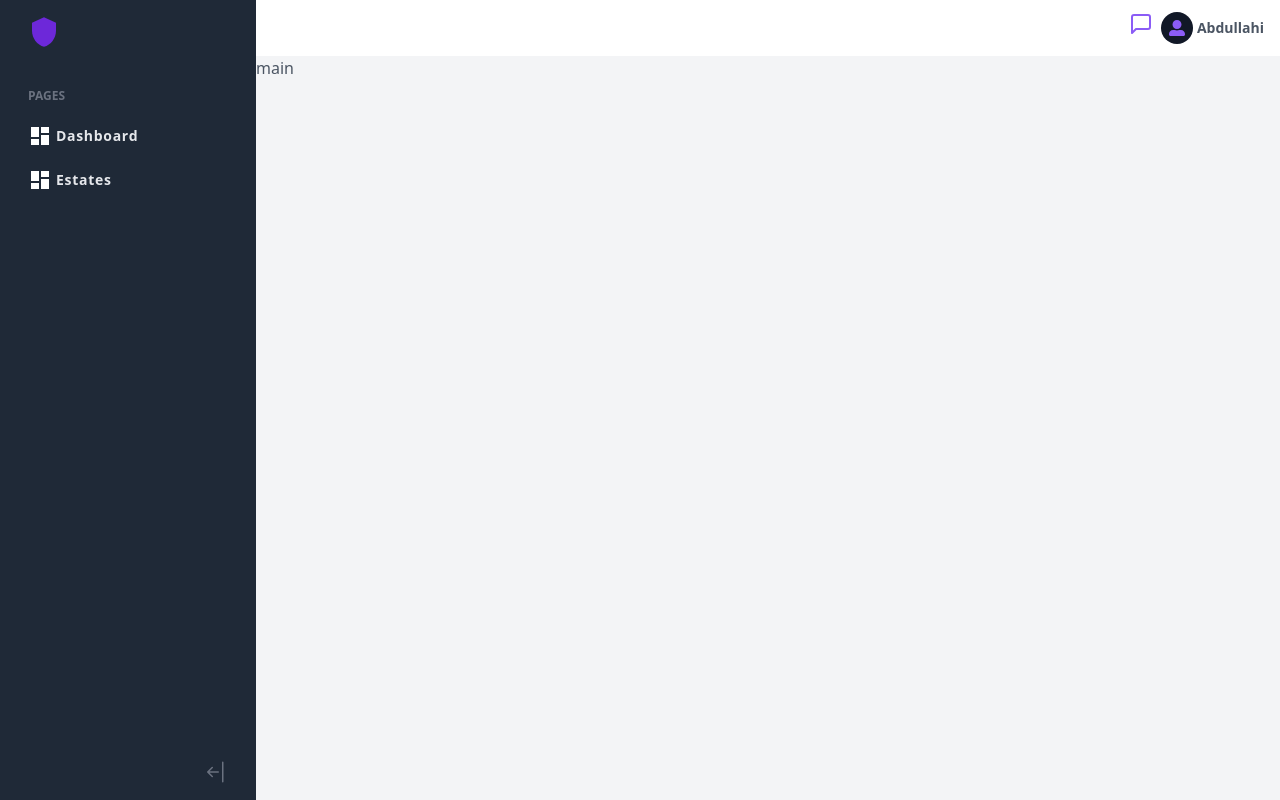
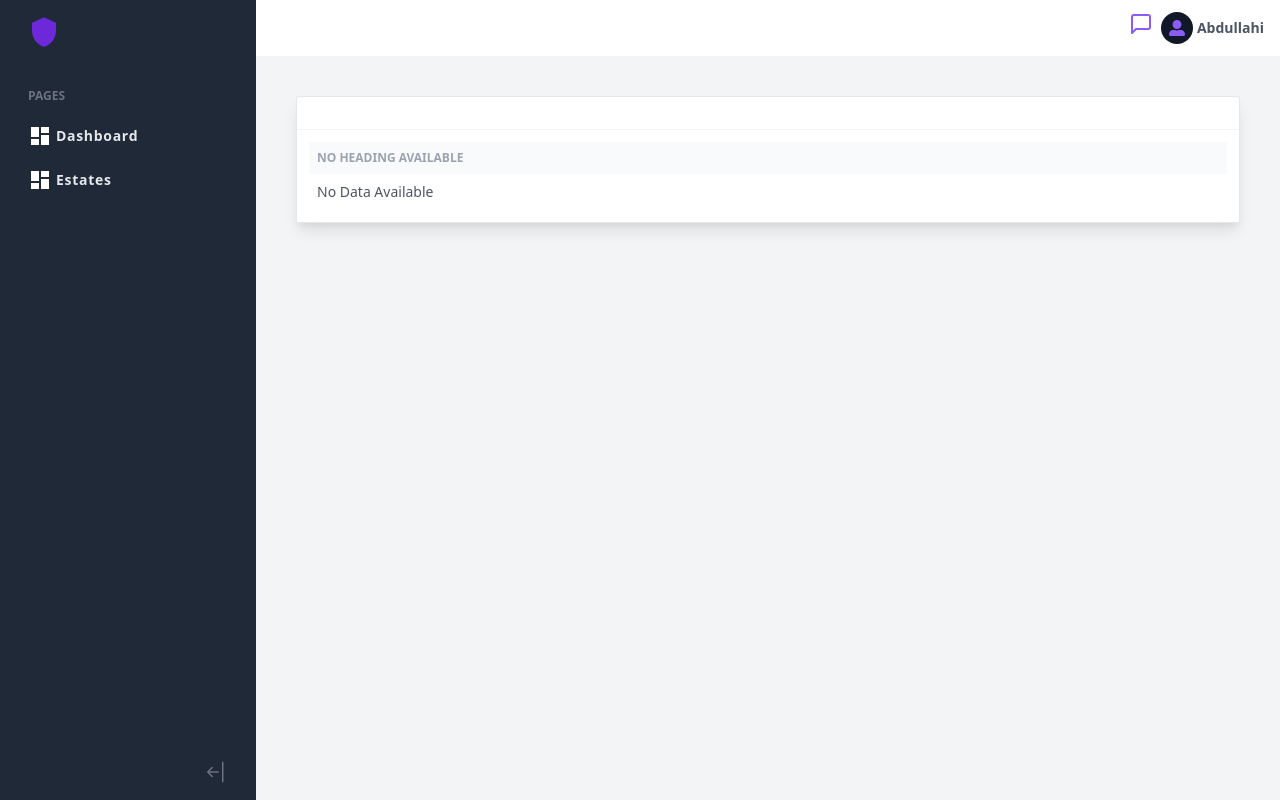
Before and after one commit to Jimlah/estatevisa-app, a React (Create React App) app: page / in a window 1280 px wide. Built offline with nearby package versions, Linux system fonts and the light colour scheme.

Commit message:
Created the table component

```diff
--- a/src/App.css
+++ b/src/App.css
@@ -610,10 +610,6 @@ video {
   --tw-shadow: 0 0 #0000;
 }
 
-.static {
-  position: static;
-}
-
 .fixed {
   position: fixed;
 }
@@ -639,16 +635,20 @@ video {
   left: 0px;
 }
 
-.bottom-0 {
-  bottom: 0px;
-}
-
 .right-0 {
   right: 0px;
 }
 
 .z-40 {
   z-index: 40;
+}
+
+.col-span-full {
+  grid-column: 1 / -1;
+}
+
+.mr-2 {
+  margin-right: 0.5rem;
 }
 
 .mb-10 {
@@ -663,6 +663,10 @@ video {
   display: flex;
 }
 
+.table {
+  display: table;
+}
+
 .hidden {
   display: none;
 }
@@ -675,6 +679,10 @@ video {
   height: 1.5rem;
 }
 
+.h-4 {
+  height: 1rem;
+}
+
 .h-full {
   height: 100%;
 }
@@ -683,24 +691,12 @@ video {
   height: 2rem;
 }
 
-.h-4 {
-  height: 1rem;
-}
-
 .w-full {
   width: 100%;
 }
 
 .w-6 {
   width: 1.5rem;
-}
-
-.w-64 {
-  width: 16rem;
-}
-
-.w-8 {
-  width: 2rem;
 }
 
 .w-48 {
@@ -715,12 +711,12 @@ video {
   width: 8rem;
 }
 
-.max-w-sm {
-  max-width: 24rem;
+.w-64 {
+  width: 16rem;
 }
 
-.max-w-0 {
-  max-width: 0rem;
+.w-8 {
+  width: 2rem;
 }
 
 .max-w-min {
@@ -732,8 +728,22 @@ video {
   flex: 1 1 0%;
 }
 
+.flex-shrink-0 {
+  flex-shrink: 0;
+}
+
+.table-auto {
+  table-layout: auto;
+}
+
 .-translate-x-64 {
   --tw-translate-x: -16rem;
+  -webkit-transform: var(--tw-transform);
+          transform: var(--tw-transform);
+}
+
+.rotate-180 {
+  --tw-rotate: 180deg;
   -webkit-transform: var(--tw-transform);
           transform: var(--tw-transform);
 }
@@ -766,16 +776,22 @@ video {
   justify-content: space-between;
 }
 
+.space-y-0\.5 > :not([hidden]) ~ :not([hidden]) {
+  --tw-space-y-reverse: 0;
+  margin-top: calc(0.125rem * calc(1 - var(--tw-space-y-reverse)));
+  margin-bottom: calc(0.125rem * var(--tw-space-y-reverse));
+}
+
+.space-y-0 > :not([hidden]) ~ :not([hidden]) {
+  --tw-space-y-reverse: 0;
+  margin-top: calc(0px * calc(1 - var(--tw-space-y-reverse)));
+  margin-bottom: calc(0px * var(--tw-space-y-reverse));
+}
+
 .space-x-1 > :not([hidden]) ~ :not([hidden]) {
   --tw-space-x-reverse: 0;
   margin-right: calc(0.25rem * var(--tw-space-x-reverse));
   margin-left: calc(0.25rem * calc(1 - var(--tw-space-x-reverse)));
-}
-
-.space-y-2 > :not([hidden]) ~ :not([hidden]) {
-  --tw-space-y-reverse: 0;
-  margin-top: calc(0.5rem * calc(1 - var(--tw-space-y-reverse)));
-  margin-bottom: calc(0.5rem * var(--tw-space-y-reverse));
 }
 
 .space-y-1 > :not([hidden]) ~ :not([hidden]) {
@@ -790,52 +806,27 @@ video {
   margin-left: calc(0.5rem * calc(1 - var(--tw-space-x-reverse)));
 }
 
-.space-y-0\.5 > :not([hidden]) ~ :not([hidden]) {
-  --tw-space-y-reverse: 0;
-  margin-top: calc(0.125rem * calc(1 - var(--tw-space-y-reverse)));
-  margin-bottom: calc(0.125rem * var(--tw-space-y-reverse));
-}
-
-.space-y-0 > :not([hidden]) ~ :not([hidden]) {
-  --tw-space-y-reverse: 0;
-  margin-top: calc(0px * calc(1 - var(--tw-space-y-reverse)));
-  margin-bottom: calc(0px * var(--tw-space-y-reverse));
-}
-
-.divide-x-2 > :not([hidden]) ~ :not([hidden]) {
-  --tw-divide-x-reverse: 0;
-  border-right-width: calc(2px * var(--tw-divide-x-reverse));
-  border-left-width: calc(2px * calc(1 - var(--tw-divide-x-reverse)));
-}
-
 .divide-y > :not([hidden]) ~ :not([hidden]) {
   --tw-divide-y-reverse: 0;
   border-top-width: calc(1px * calc(1 - var(--tw-divide-y-reverse)));
   border-bottom-width: calc(1px * var(--tw-divide-y-reverse));
 }
 
-.place-self-end {
-  place-self: end;
-}
-
-.self-end {
-  align-self: flex-end;
-}
-
-.justify-self-end {
-  justify-self: end;
+.divide-gray-100 > :not([hidden]) ~ :not([hidden]) {
+  --tw-divide-opacity: 1;
+  border-color: rgba(243, 244, 246, var(--tw-divide-opacity));
 }
 
 .overflow-hidden {
   overflow: hidden;
 }
 
+.overflow-x-auto {
+  overflow-x: auto;
+}
+
 .whitespace-nowrap {
   white-space: nowrap;
-}
-
-.rounded {
-  border-radius: 0.25rem;
 }
 
 .rounded-lg {
@@ -846,6 +837,14 @@ video {
   border-radius: 9999px;
 }
 
+.rounded-sm {
+  border-radius: 0.125rem;
+}
+
+.rounded {
+  border-radius: 0.25rem;
+}
+
 .border {
   border-width: 1px;
 }
@@ -854,14 +853,19 @@ video {
   border-bottom-width: 1px;
 }
 
-.border-red-500 {
-  --tw-border-opacity: 1;
-  border-color: rgba(239, 68, 68, var(--tw-border-opacity));
-}
-
 .border-gray-700 {
   --tw-border-opacity: 1;
   border-color: rgba(55, 65, 81, var(--tw-border-opacity));
+}
+
+.border-gray-200 {
+  --tw-border-opacity: 1;
+  border-color: rgba(229, 231, 235, var(--tw-border-opacity));
+}
+
+.border-gray-100 {
+  --tw-border-opacity: 1;
+  border-color: rgba(243, 244, 246, var(--tw-border-opacity));
 }
 
 .bg-gray-100 {
@@ -869,24 +873,24 @@ video {
   background-color: rgba(243, 244, 246, var(--tw-bg-opacity));
 }
 
-.bg-gray-800 {
-  --tw-bg-opacity: 1;
-  background-color: rgba(31, 41, 55, var(--tw-bg-opacity));
-}
-
 .bg-white {
   --tw-bg-opacity: 1;
   background-color: rgba(255, 255, 255, var(--tw-bg-opacity));
 }
 
-.bg-red-500 {
+.bg-gray-900 {
   --tw-bg-opacity: 1;
-  background-color: rgba(239, 68, 68, var(--tw-bg-opacity));
+  background-color: rgba(17, 24, 39, var(--tw-bg-opacity));
 }
 
-.bg-gray-500 {
+.bg-gray-50 {
   --tw-bg-opacity: 1;
-  background-color: rgba(107, 114, 128, var(--tw-bg-opacity));
+  background-color: rgba(249, 250, 251, var(--tw-bg-opacity));
+}
+
+.bg-gray-800 {
+  --tw-bg-opacity: 1;
+  background-color: rgba(31, 41, 55, var(--tw-bg-opacity));
 }
 
 .bg-gray-200 {
@@ -894,9 +898,16 @@ video {
   background-color: rgba(229, 231, 235, var(--tw-bg-opacity));
 }
 
-.bg-gray-900 {
-  --tw-bg-opacity: 1;
-  background-color: rgba(17, 24, 39, var(--tw-bg-opacity));
+.p-5 {
+  padding: 1.25rem;
+}
+
+.p-2 {
+  padding: 0.5rem;
+}
+
+.p-3 {
+  padding: 0.75rem;
 }
 
 .p-4 {
@@ -905,20 +916,6 @@ video {
 
 .p-1 {
   padding: 0.25rem;
-}
-
-.p-2 {
-  padding: 0.5rem;
-}
-
-.px-3 {
-  padding-left: 0.75rem;
-  padding-right: 0.75rem;
-}
-
-.py-2 {
-  padding-top: 0.5rem;
-  padding-bottom: 0.5rem;
 }
 
 .px-4 {
@@ -931,8 +928,32 @@ video {
   padding-bottom: 0.75rem;
 }
 
+.py-2 {
+  padding-top: 0.5rem;
+  padding-bottom: 0.5rem;
+}
+
+.px-5 {
+  padding-left: 1.25rem;
+  padding-right: 1.25rem;
+}
+
+.py-4 {
+  padding-top: 1rem;
+  padding-bottom: 1rem;
+}
+
+.px-3 {
+  padding-left: 0.75rem;
+  padding-right: 0.75rem;
+}
+
 .pl-3 {
   padding-left: 0.75rem;
+}
+
+.text-left {
+  text-align: left;
 }
 
 .text-sm {
@@ -945,20 +966,20 @@ video {
   line-height: 1rem;
 }
 
+.font-medium {
+  font-weight: 500;
+}
+
+.font-normal {
+  font-weight: 400;
+}
+
 .font-semibold {
   font-weight: 600;
 }
 
 .font-bold {
   font-weight: 700;
-}
-
-.font-medium {
-  font-weight: 500;
-}
-
-.font-normal {
-  font-weight: 400;
 }
 
 .uppercase {
@@ -969,16 +990,8 @@ video {
   font-style: italic;
 }
 
-.leading-5 {
-  line-height: 1.25rem;
-}
-
 .leading-4 {
   line-height: 1rem;
-}
-
-.tracking-wider {
-  letter-spacing: 0.05em;
 }
 
 .tracking-wide {
@@ -989,9 +1002,48 @@ video {
   letter-spacing: -0.025em;
 }
 
+.tracking-wider {
+  letter-spacing: 0.05em;
+}
+
 .text-gray-600 {
   --tw-text-opacity: 1;
   color: rgba(75, 85, 99, var(--tw-text-opacity));
+}
+
+.text-purple-500 {
+  --tw-text-opacity: 1;
+  color: rgba(139, 92, 246, var(--tw-text-opacity));
+}
+
+.text-gray-900 {
+  --tw-text-opacity: 1;
+  color: rgba(17, 24, 39, var(--tw-text-opacity));
+}
+
+.text-gray-700 {
+  --tw-text-opacity: 1;
+  color: rgba(55, 65, 81, var(--tw-text-opacity));
+}
+
+.text-gray-500 {
+  --tw-text-opacity: 1;
+  color: rgba(107, 114, 128, var(--tw-text-opacity));
+}
+
+.text-blue-700 {
+  --tw-text-opacity: 1;
+  color: rgba(29, 78, 216, var(--tw-text-opacity));
+}
+
+.text-gray-800 {
+  --tw-text-opacity: 1;
+  color: rgba(31, 41, 55, var(--tw-text-opacity));
+}
+
+.text-gray-400 {
+  --tw-text-opacity: 1;
+  color: rgba(156, 163, 175, var(--tw-text-opacity));
 }
 
 .text-white {
@@ -1009,43 +1061,18 @@ video {
   color: rgba(109, 40, 217, var(--tw-text-opacity));
 }
 
-.text-gray-500 {
-  --tw-text-opacity: 1;
-  color: rgba(107, 114, 128, var(--tw-text-opacity));
-}
-
-.text-purple-500 {
-  --tw-text-opacity: 1;
-  color: rgba(139, 92, 246, var(--tw-text-opacity));
-}
-
-.text-gray-900 {
-  --tw-text-opacity: 1;
-  color: rgba(17, 24, 39, var(--tw-text-opacity));
-}
-
-.text-gray-700 {
-  --tw-text-opacity: 1;
-  color: rgba(55, 65, 81, var(--tw-text-opacity));
-}
-
-.text-red-500 {
-  --tw-text-opacity: 1;
-  color: rgba(239, 68, 68, var(--tw-text-opacity));
-}
-
 .text-purple-900 {
   --tw-text-opacity: 1;
   color: rgba(76, 29, 149, var(--tw-text-opacity));
 }
 
-.text-blue-700 {
-  --tw-text-opacity: 1;
-  color: rgba(29, 78, 216, var(--tw-text-opacity));
+.shadow {
+  --tw-shadow: 0 1px 3px 0 rgba(0, 0, 0, 0.1), 0 1px 2px 0 rgba(0, 0, 0, 0.06);
+  box-shadow: var(--tw-ring-offset-shadow, 0 0 #0000), var(--tw-ring-shadow, 0 0 #0000), var(--tw-shadow);
 }
 
-.shadow {
-  --tw-shadow: 0 1px 3px 0 rgba(0, 0, 0, 0.1), 0 1px 2px 0 rgba(0, 0, 0, 0.06);
+.shadow-lg {
+  --tw-shadow: 0 10px 15px -3px rgba(0, 0, 0, 0.1), 0 4px 6px -2px rgba(0, 0, 0, 0.05);
   box-shadow: var(--tw-ring-offset-shadow, 0 0 #0000), var(--tw-ring-shadow, 0 0 #0000), var(--tw-shadow);
 }
 
@@ -1083,9 +1110,14 @@ video {
   background-color: rgba(17, 24, 39, var(--tw-bg-opacity));
 }
 
-.hover\:text-gray-300:hover {
+.hover\:bg-gray-300:hover {
+  --tw-bg-opacity: 1;
+  background-color: rgba(209, 213, 219, var(--tw-bg-opacity));
+}
+
+.hover\:text-purple-600:hover {
   --tw-text-opacity: 1;
-  color: rgba(209, 213, 219, var(--tw-text-opacity));
+  color: rgba(124, 58, 237, var(--tw-text-opacity));
 }
 
 .hover\:text-gray-600:hover {
@@ -1093,9 +1125,9 @@ video {
   color: rgba(75, 85, 99, var(--tw-text-opacity));
 }
 
-.hover\:text-purple-600:hover {
+.hover\:text-gray-300:hover {
   --tw-text-opacity: 1;
-  color: rgba(124, 58, 237, var(--tw-text-opacity));
+  color: rgba(209, 213, 219, var(--tw-text-opacity));
 }
 
 .hover\:outline-none:hover {
@@ -1116,6 +1148,12 @@ video {
 .group:hover .group-hover\:text-white {
   --tw-text-opacity: 1;
   color: rgba(255, 255, 255, var(--tw-text-opacity));
+}
+
+@media (min-width: 640px) {
+  .sm\:mr-3 {
+    margin-right: 0.75rem;
+  }
 }
 
 @media (min-width: 1024px) {
@@ -1149,4 +1187,14 @@ video {
     -webkit-transform: var(--tw-transform);
             transform: var(--tw-transform);
   }
+
+  .lg\:p-10 {
+    padding: 2.5rem;
+  }
 }
+
+@media (min-width: 1280px) {
+  .xl\:col-span-8 {
+    grid-column: span 8 / span 8;
+  }
+}
--- /dev/null
+++ b/src/components/Tables/Col.jsx
@@ -0,0 +1,17 @@
+const Col = ({ head = false, children }) => {
+    if (head) {
+        return (
+            <th className="p-2">
+                <div className="font-semibold text-left ">{children}</div>
+            </th>
+        );
+    } else {
+        return (
+            <td className="p-2">
+                <div className="text-left">{children}</div>
+            </td>
+        );
+    }
+}
+
+export default Col;
--- /dev/null
+++ b/src/components/Tables/Row.jsx
@@ -0,0 +1,9 @@
+const Row = ({ children }) => {
+    return (
+        <tr>
+            {children}
+        </tr>
+    )
+}
+
+export default Row
--- /dev/null
+++ b/src/components/Tables/Table.jsx
@@ -0,0 +1,70 @@
+import React from 'react';
+import Col from './Col';
+import Row from './Row';
+import { AiOutlineLeft, AiOutlineRight } from 'react-icons/ai';
+
+function Table({ title, head, data, column, paginate }) {
+    return (
+        <div className="bg-white border border-gray-200 rounded-sm shadow-lg col-span-full xl:col-span-8">
+            <header className="px-5 py-4 border-b border-gray-100">
+                <h2 className="font-semibold text-gray-800">{title}</h2>
+            </header>
+            <div className="p-3">
+
+                {/* Table */}
+                <div className="overflow-x-auto">
+                    <table className="w-full table-auto">
+                        {/* Table header */}
+                        <thead className="text-xs text-gray-400 uppercase rounded-sm bg-gray-50">
+                            <Row className="">
+                                {head?.map((item, index) => (
+                                    <Col key={index} head={true}>{item}</Col>
+                                ))}
+                                {!head && (
+                                    <Col head>
+                                        No Heading Available
+                                    </Col>
+                                )}
+                            </Row>
+                        </thead>
+                        {/* Table body */}
+                        <tbody className="text-sm font-medium divide-y divide-gray-100">
+                            {/* Row */}
+                            {data?.map((item, index) => (
+                                <Row key={index}>
+                                    {column?.map((col, i) => (
+                                        <Col key={i}>{item[col]}</Col>
+                                    ))}
+                                </Row>
+                            ))}
+                            {!data && (
+                                <Row>
+                                    <Col>
+                                        No Data Available
+                                    </Col>
+                                </Row>
+                            )}
+                        </tbody>
+                    </table>
+                </div>
+            </div>
+            {
+                paginate && (
+                    <div className="flex items-center justify-start p-3 space-x-2">
+                        <button className="p-1 bg-gray-200 rounded-full hover:bg-gray-300">
+                            <AiOutlineLeft className="w-6 h-6 text-gray-900" />
+                        </button>
+                        <span>
+                            1
+                        </span>
+                        <button className="p-1 bg-gray-200 rounded-full hover:bg-gray-300">
+                            <AiOutlineRight className="w-6 h-6 text-gray-900" />
+                        </button>
+                    </div>
+                )
+            }
+        </div>
+    );
+}
+
+export default Table;
--- a/src/layout/Dashboard.jsx
+++ b/src/layout/Dashboard.jsx
@@ -1,5 +1,6 @@
 import Navbar from './partials/NavBar';
 import Header from './partials/Header';
+import Table from './../components/Tables/Table';
 
 const Dashboard = () => {
     return (
@@ -7,7 +8,9 @@ const Dashboard = () => {
             <Navbar />
             <main className="flex-1 w-full ">
                 <Header />
-                main
+                <div className="p-5 lg:p-10">
+                    <Table />
+                </div>
             </main>
         </div>
     )
--- a/src/layout/partials/NavBar.jsx
+++ b/src/layout/partials/NavBar.jsx
@@ -31,7 +31,7 @@ const Navbar = (props) => {
             </div>
             <div className={`flex px-3 ${smallBar ? "" : "justify-end"}`}>
                 <button className="text-gray-500" onClick={handleSmallBar}>
-                    <BsArrowBarLeft className={"h-6 w-6 hover:text-gray-300"} />
+                    <BsArrowBarLeft className={`h-6 w-6 hover:text-gray-300 transformation ${ smallBar ? "rotate-180" : "" }`} />
                 </button>
             </div>
         </nav>
```
